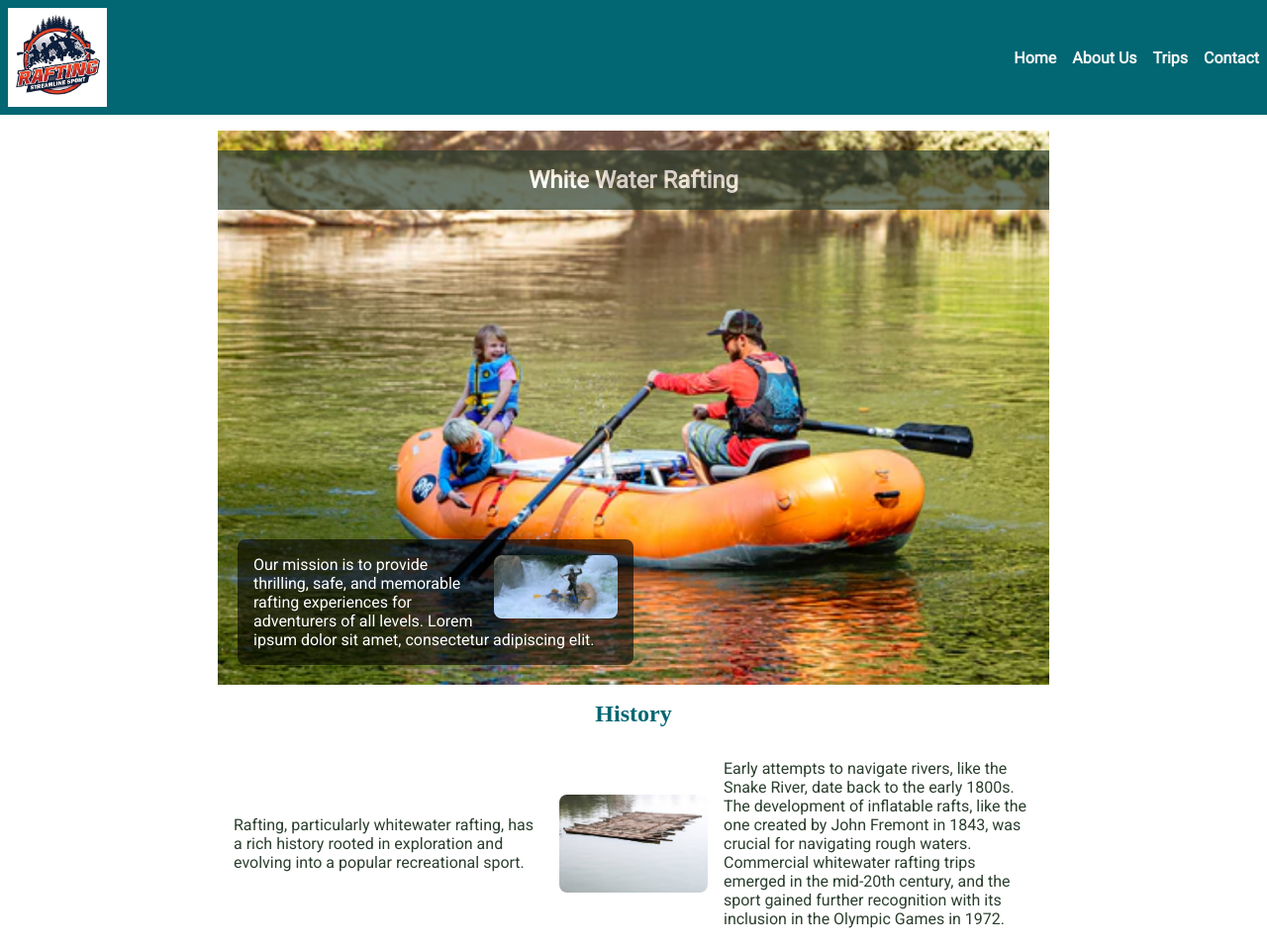
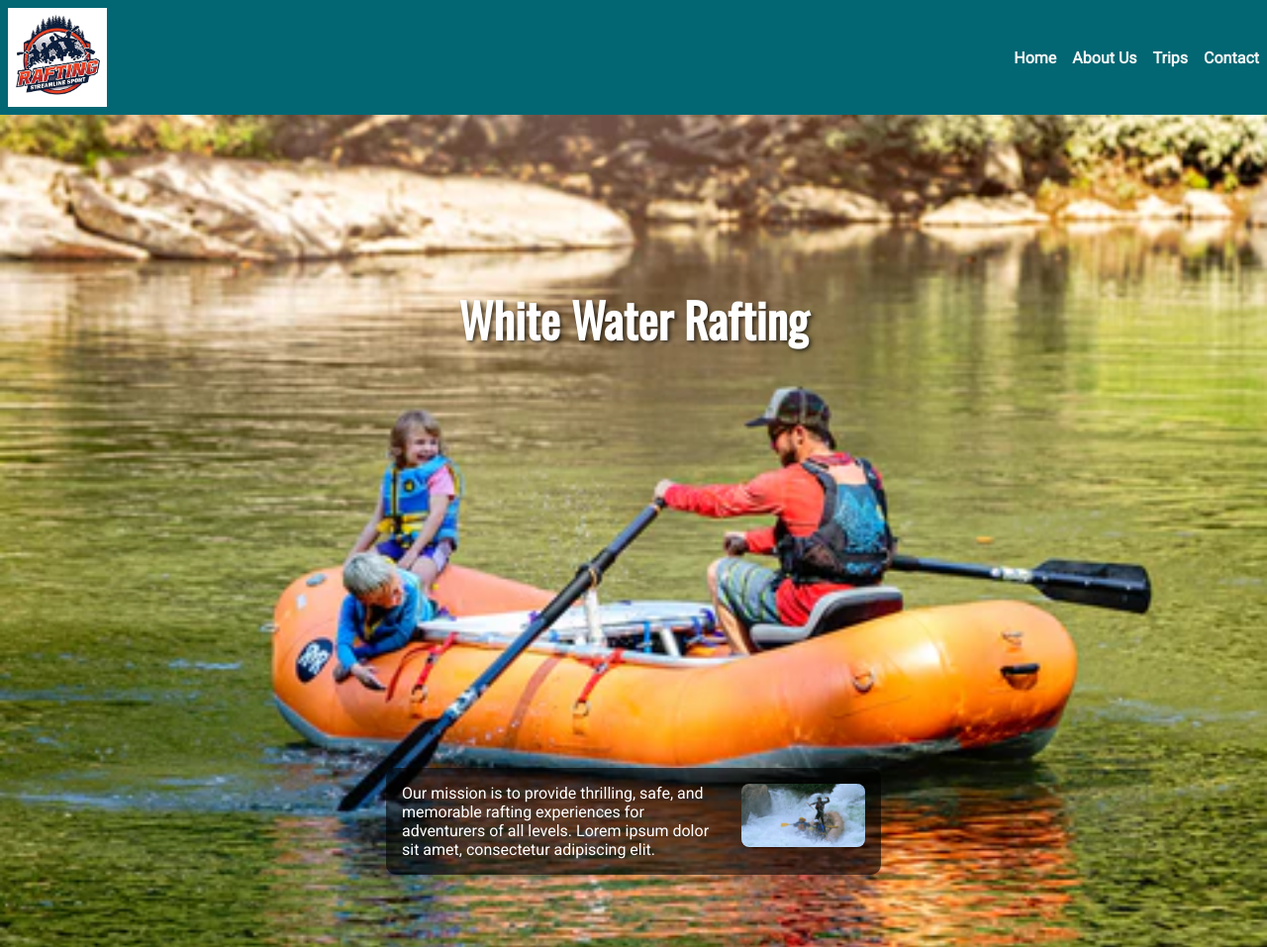
Before and after one commit to MualaniKachina/wdd130, a plain HTML site: page wwr/about.html in a window 1280 px wide. Shown: the top 957 px of the page at 99% size. Drawn offline with nearby package versions, Linux system fonts and the light colour scheme; a web font is replaced by a local one.

Commit message:
updated it

```diff
--- a/wwr/about.html
+++ b/wwr/about.html
@@ -25,21 +25,21 @@
   </header>
 
   <main>
-    <section class="hero">
+    <div class="hero">
       <img src="images/2.webp" alt="Rafting Adventure" />
       <h1>White Water Rafting</h1>
       <article>
         <img src="images/3.jpg" alt="Happy Client" />
         <p>Our mission is to provide thrilling, safe, and memorable rafting experiences for adventurers of all levels. Lorem ipsum dolor sit amet, consectetur adipiscing elit.</p>
       </article>
-    </section>
+    </div>
 
     <section class="history">
       <h2>History</h2>
       <div class="history-content">
         <p>Rafting, particularly whitewater rafting, has a rich history rooted in exploration and evolving into a popular recreational sport.</p>
         <img src="images/history.jpg" alt="Our History" />
-        <p> Early attempts to navigate rivers, like the Snake River, date back to the early 1800s. The development of inflatable rafts, like the one created by John Fremont in 1843, was crucial for navigating rough waters. Commercial whitewater rafting trips emerged in the mid-20th century, and the sport gained further recognition with its inclusion in the Olympic Games in 1972.</p>
+        <p>Early attempts to navigate rivers, like the Snake River, date back to the early 1800s. The development of inflatable rafts, like the one created by John Fremont in 1843, was crucial for navigating rough waters. Commercial whitewater rafting trips emerged in the mid-20th century, and the sport gained further recognition with its inclusion in the Olympic Games in 1972.</p>
       </div>
     </section>
 
--- a/wwr/styles/styles.css
+++ b/wwr/styles/styles.css
@@ -20,9 +20,7 @@ body {
 
 header {
   display: grid;
-
-grid-template-columns: 1fr auto;
-
+  grid-template-columns: 1fr auto;
   align-items: center;
   background-color: var(--primary-color);
   color: var(--accent2-color);
@@ -34,9 +32,11 @@ header h1 {
   font-size: 1.5rem;
   font-family: 'Sofia';
 }
+
 header nav ul li {
-	flex: 1 1 auto;
+  flex: 1 1 auto;
 }
+
 header nav ul {
   display: flex;
   list-style: none;
@@ -49,6 +49,7 @@ header nav a {
   font-weight: bold;
 }
 
+/* HERO SECTION */
 .hero {
   position: relative;
 }
@@ -61,33 +62,36 @@ header nav a {
 
 .hero h1 {
   position: absolute;
-  top: 20px;
-  width: 100%;
-  padding: 16px;
-  text-align: center;
-  background-color: var(--accent1-color);
-  color: #fff;
-  opacity: 0.7;
+  top: 20%;
+  left: 50%;
+  transform: translateX(-50%);
+  color: white;
+  font-size: 3rem;
+  font-family: var(--heading-font);
+  text-shadow: 2px 2px 4px rgba(0, 0, 0, 0.7);
 }
 
 .hero article {
   position: absolute;
-  bottom: 20px;
-  left: 20px;
+  bottom: 10%;
+  left: 50%;
+  transform: translateX(-50%);
   background-color: rgba(0, 0, 0, 0.6);
   color: white;
-  padding: 16px;
-  max-width: 400px;
-  border-radius: 8px;
+  padding: 1rem;
+  max-width: 500px;
+  border-radius: 10px;
 }
 
 .hero article img {
   float: right;
   width: 125px;
-  margin-left: 8px;
+  height: auto;
+  margin-left: 1rem;
   border-radius: 8px;
 }
 
+/* MAIN SECTIONS */
 section {
   margin: 16px auto;
   width: 840px;
@@ -139,6 +143,7 @@ section h2 {
   font-weight: bold;
 }
 
+/* FOOTER */
 footer {
   background-color: var(--primary-color);
   color: var(--accent2-color);
```
